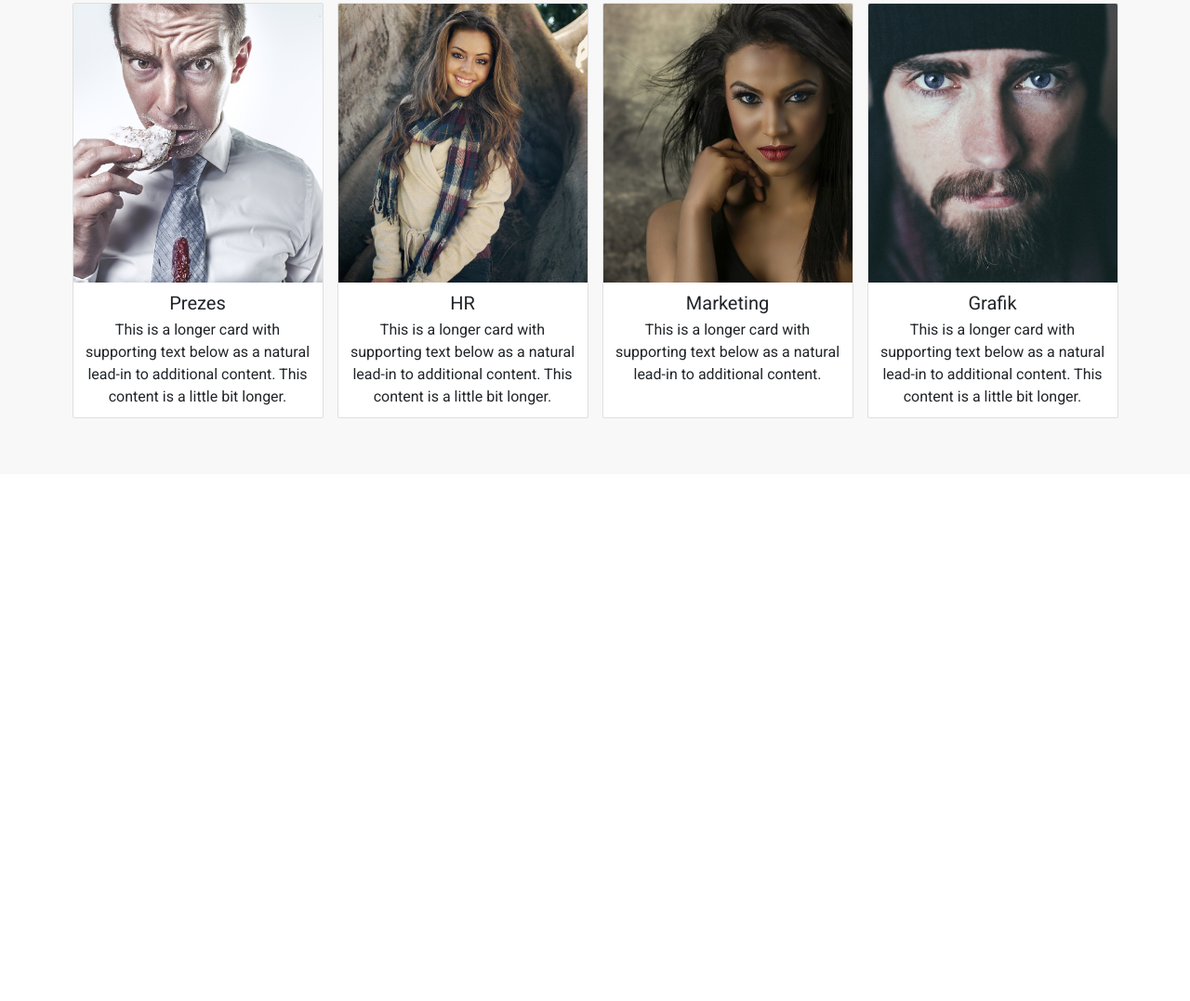
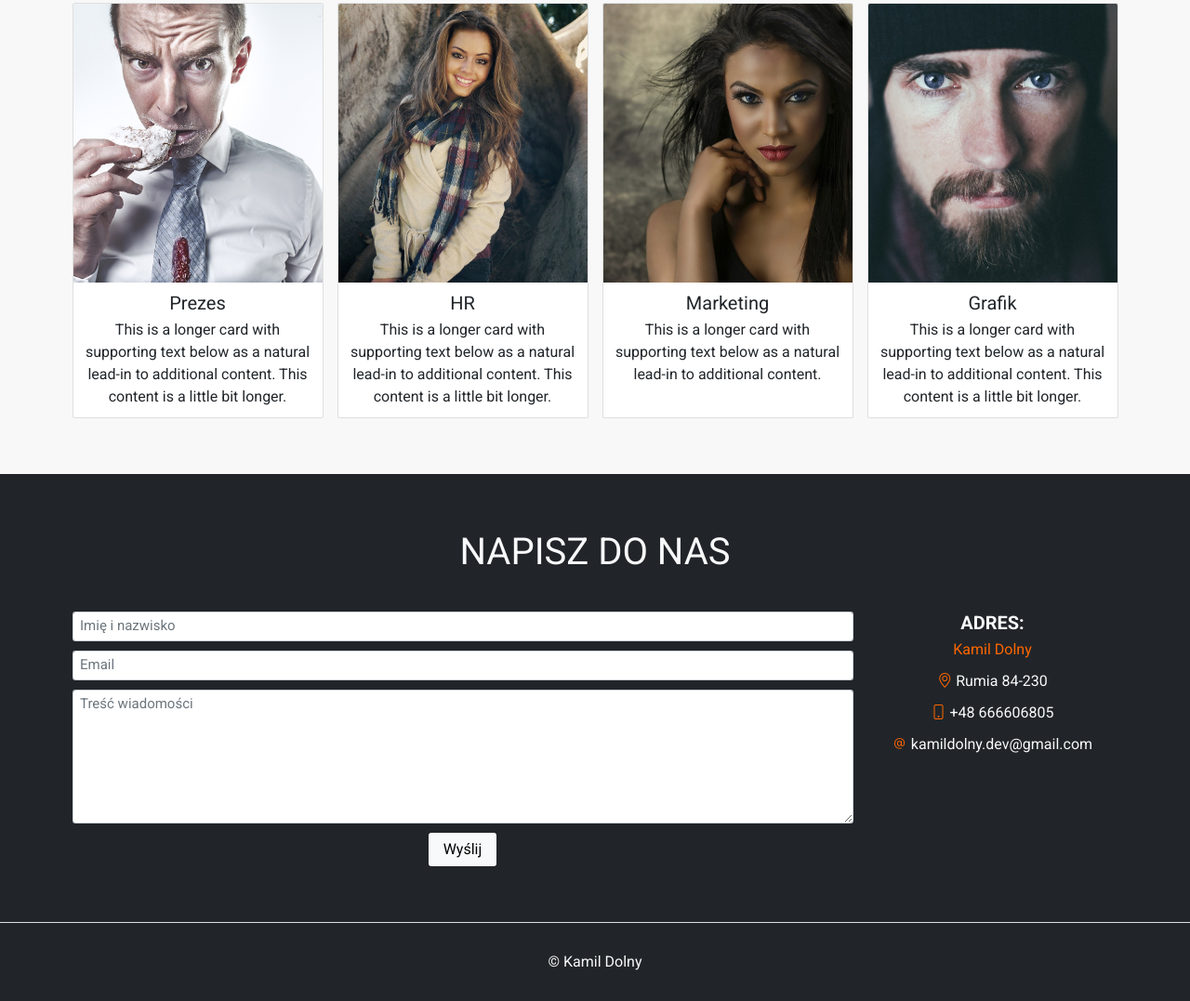
Before and after one commit to Dolnys/Oceanic-Cargo, a plain HTML site: page index.html in a window 1280 px wide. Shown: the part 1593-2670 px from the top of the page at 93% size. Before the commit the page ends 2103 px from the top, so only its background shows below. Drawn offline with nearby package versions, Linux system fonts and the light colour scheme.

Commit message:
Add contact section and footer

```diff
--- a/css/style.css
+++ b/css/style.css
@@ -10,8 +10,19 @@ html {
 }
 
 body {
+  position: relative;
   font-family: 'Roboto', sans-serif;
   font-size: 1.6rem;
+}
+
+[id] {
+  scroll-margin-top: 84px;
+}
+
+@media (min-width: 992px) {
+  [id] {
+    scroll-margin-top: 69px;
+  }
 }
 
 .hero-shadow {
@@ -100,3 +111,17 @@ body {
 .team .card-title {
   font-size: 2rem;
 }
+
+.contact h3 {
+  font-size: 2rem;
+  font-weight: bold;
+  text-transform: uppercase;
+}
+
+.contact .submit-btn {
+  font-size: 1.6rem;
+}
+
+.contact .form-control {
+  font-size: 1.5rem;
+}
--- a/index.html
+++ b/index.html
@@ -23,8 +23,11 @@
     />
     <link rel="stylesheet" href="./css/style.css" />
   </head>
-  <body>
-    <nav class="navbar navbar-expand-lg navbar-light bg-light py-4 fixed-top">
+  <body data-bs-spy="scroll" data-bs-target="#navbar">
+    <nav
+      class="navbar navbar-expand-lg navbar-light bg-light py-4 fixed-top"
+      id="navbar"
+    >
       <div class="container">
         <a class="navbar-brand" href="#"
           ><i class="bi bi-code-square orange-color"></i> BOOTSTRAP DEMO</a
@@ -277,8 +280,56 @@
           </div>
         </div>
       </section>
+      <section id="contact" class="contact bg-dark text-light py-5">
+        <div class="container text-center py-5">
+          <p class="display-3 pb-lg-5 text-uppercase">Napisz do nas</p>
+          <div class="row">
+            <div class="col-lg-9 my-5 m-lg-0">
+              <form>
+                <div class="input-group mb-3">
+                  <input
+                    type="text"
+                    class="form-control"
+                    placeholder="Imię i nazwisko"
+                  />
+                </div>
+
+                <div class="input-group mb-3">
+                  <input type="text" class="form-control" placeholder="Email" />
+                </div>
+
+                <div class="input-group mb-3">
+                  <textarea
+                    rows="6"
+                    class="form-control"
+                    placeholder="Treść wiadomości"
+                  ></textarea>
+                </div>
+
+                <input
+                  type="submit"
+                  value="Wyślij"
+                  class="btn btn-light px-4 py-2 submit-btn"
+                />
+              </form>
+            </div>
+            <div class="col-lg-3 mt-4 m-lg-0 contact-info">
+              <h3>Adres:</h3>
+              <p class="orange-color">Kamil Dolny</p>
+              <p><i class="bi bi-geo-alt orange-color"></i> Rumia 84-230</p>
+              <p><i class="bi bi-phone orange-color"></i> +48 666606805</p>
+              <p>
+                <i class="bi bi-at orange-color"></i> kamildolny.dev@gmail.com
+              </p>
+            </div>
+          </div>
+        </div>
+      </section>
     </main>
-
+    <footer class="bg-dark text-light border-top">
+      <p class="text-center mb-0 py-5">&copy; Kamil Dolny</p>
+    </footer>
+    <script defer src="./script.js""></script>
     <script
       src="https://cdn.jsdelivr.net/npm/bootstrap@5.1.3/dist/js/bootstrap.bundle.min.js"
       integrity="sha384-ka7Sk0Gln4gmtz2MlQnikT1wXgYsOg+OMhuP+IlRH9sENBO0LRn5q+8nbTov4+1p"
--- /dev/null
+++ b/script.js
@@ -0,0 +1,7 @@
+const nav = document.querySelector('.navbar-collapse')
+
+document.addEventListener('click', () => {
+  if (nav.classList.contains('show')) {
+    nav.classList.remove('show')
+  }
+})
```
